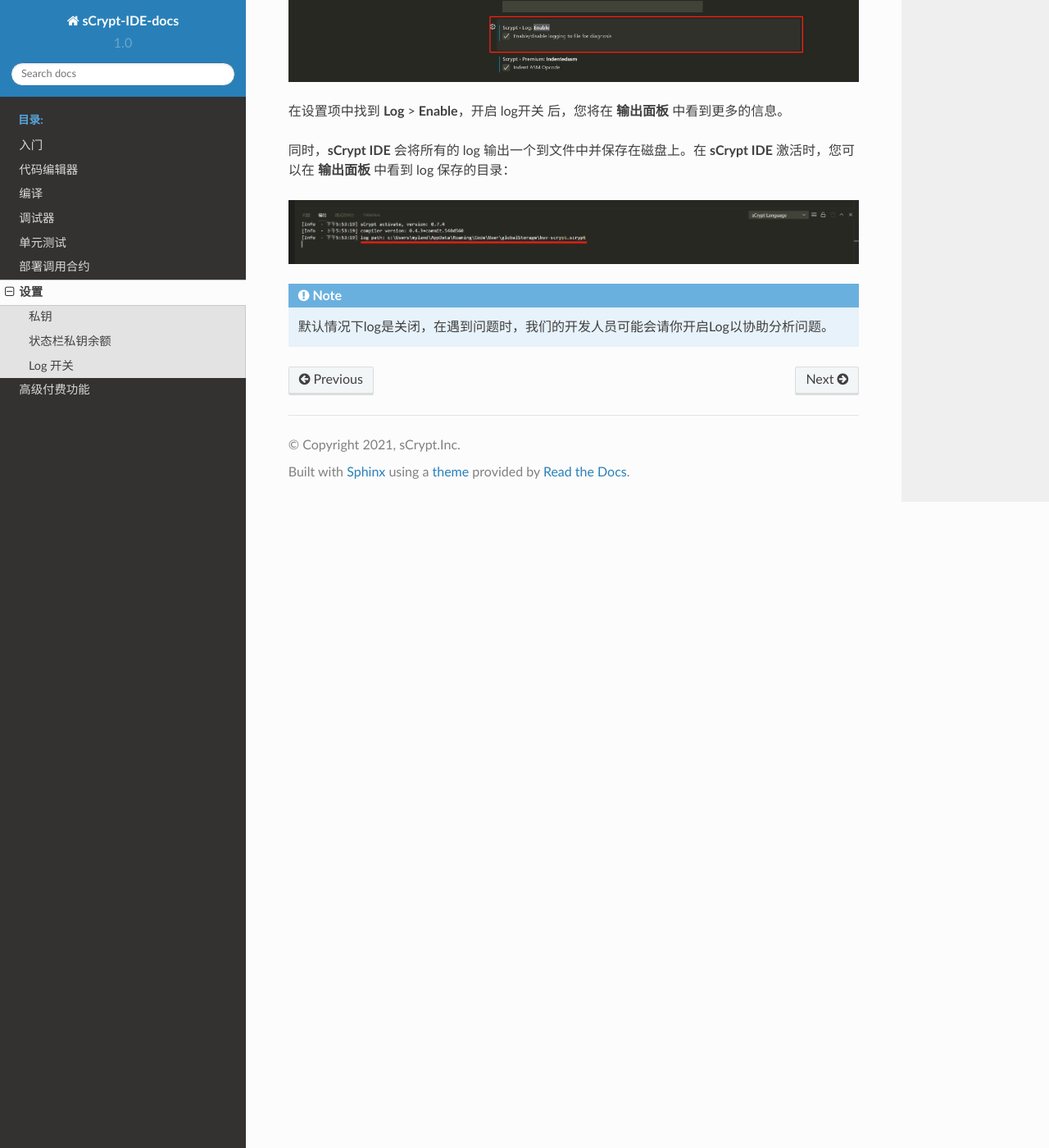
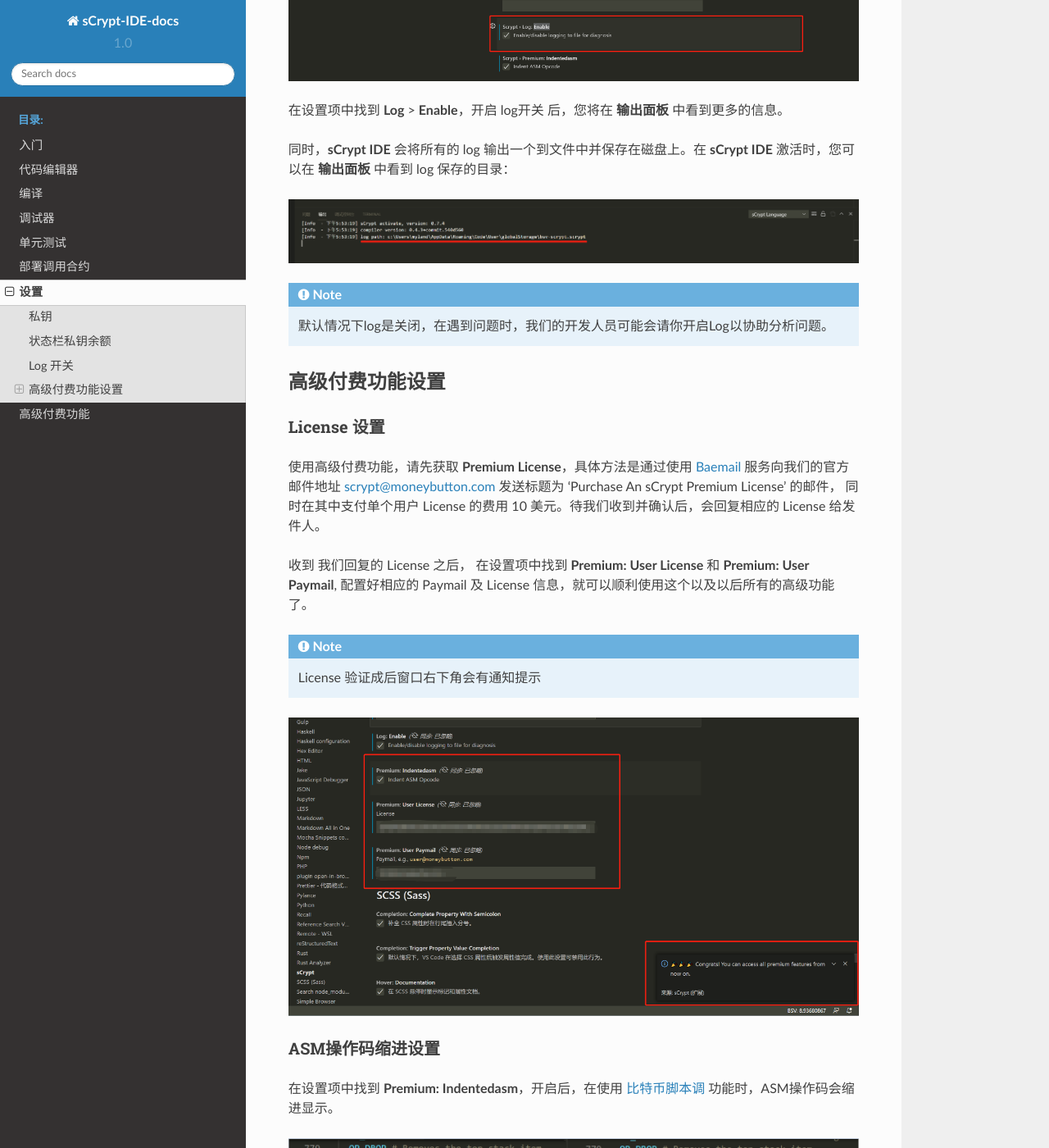
Before and after one commit to sCrypt-Inc/sCrypt-IDE-docs, a Sphinx documentation site: the page built from docs/settings.rst, in a window 1280 px wide and 1400 px high, scrolled down 1936 px. Shown: the whole window at 82% size. Built offline with Sphinx 7.4.7 and the Read the Docs theme 2.0.0, drawn with Linux system fonts in a browser that asks for light colours; some of the changed text lies outside the part shown.

Commit message:
add premium settings

```diff
--- a/docs/settings.rst
+++ b/docs/settings.rst
@@ -49,3 +49,32 @@
 .. note::
 
     默认情况下log是关闭，在遇到问题时，我们的开发人员可能会请你开启Log以协助分析问题。
+
+
+高级付费功能设置
+===========================================
+
+License 设置
+-----------------------------------------
+
+使用高级付费功能，请先获取 **Premium License**，具体方法是通过使用 `Baemail <https://baemail.me/>`_ 服务向我们的官方邮件地址 scrypt@moneybutton.com 发送标题为 ‘Purchase An sCrypt Premium License’ 的邮件，
+同时在其中支付单个用户 License 的费用 10 美元。待我们收到并确认后，会回复相应的 License 给发件人。
+
+收到 我们回复的 License 之后， 在设置项中找到 **Premium: User License** 和 **Premium: User Paymail**,  配置好相应的 Paymail 及 License 信息，就可以顺利使用这个以及以后所有的高级功能了。
+
+.. note::
+
+  License 验证成后窗口右下角会有通知提示
+
+.. image:: ./images/settings_license.png
+    :width: 100%
+
+
+ASM操作码缩进设置
+-----------------------------------------
+
+在设置项中找到 **Premium: Indentedasm**，开启后，在使用 :ref:`比特币脚本调 <script_level_debugging>` 功能时，ASM操作码会缩进显示。
+
+
+.. image:: ./images/indentedasm.png
+    :width: 100%
```
Also changed, not shown: other parts of docs/settings.rst (+1 -1 lines), docs/premium.rst (+7 -0 lines), docs/images/indentedasm.png (added), docs/images/settings_license.png (added).
